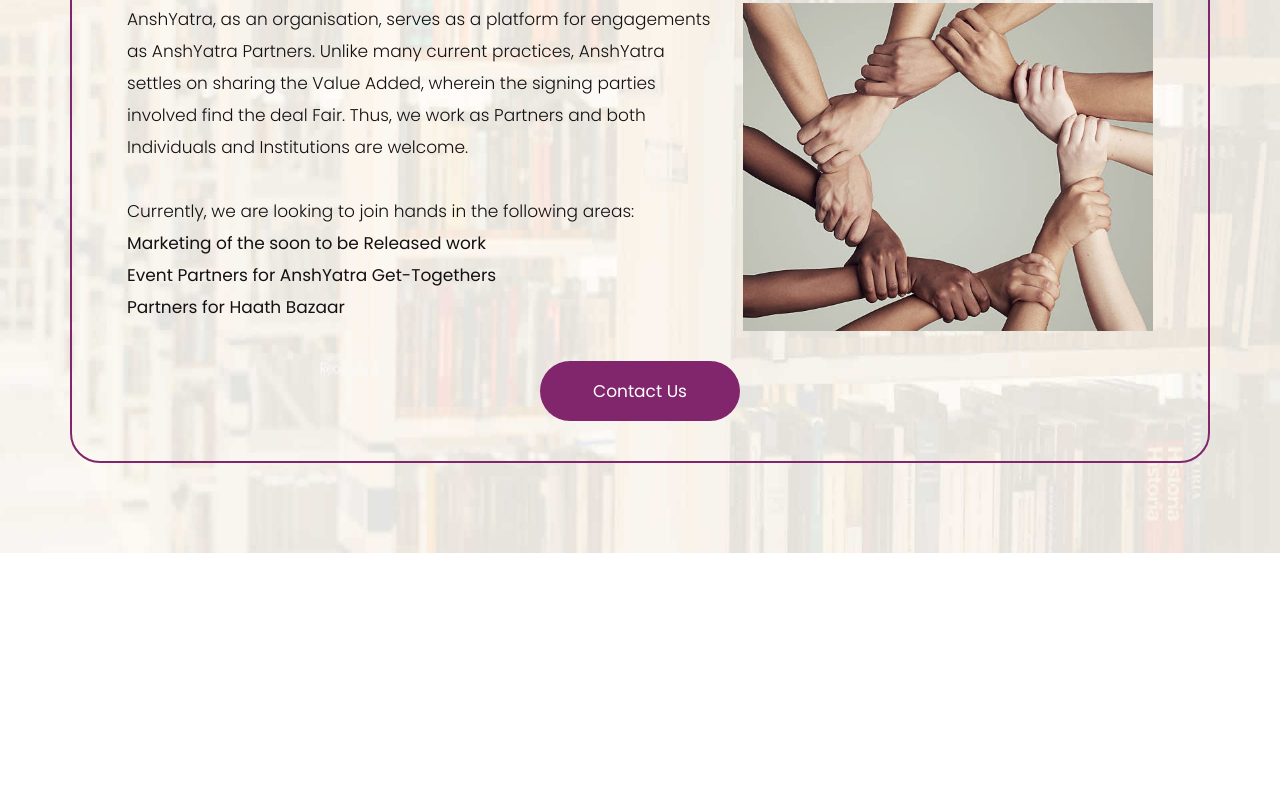
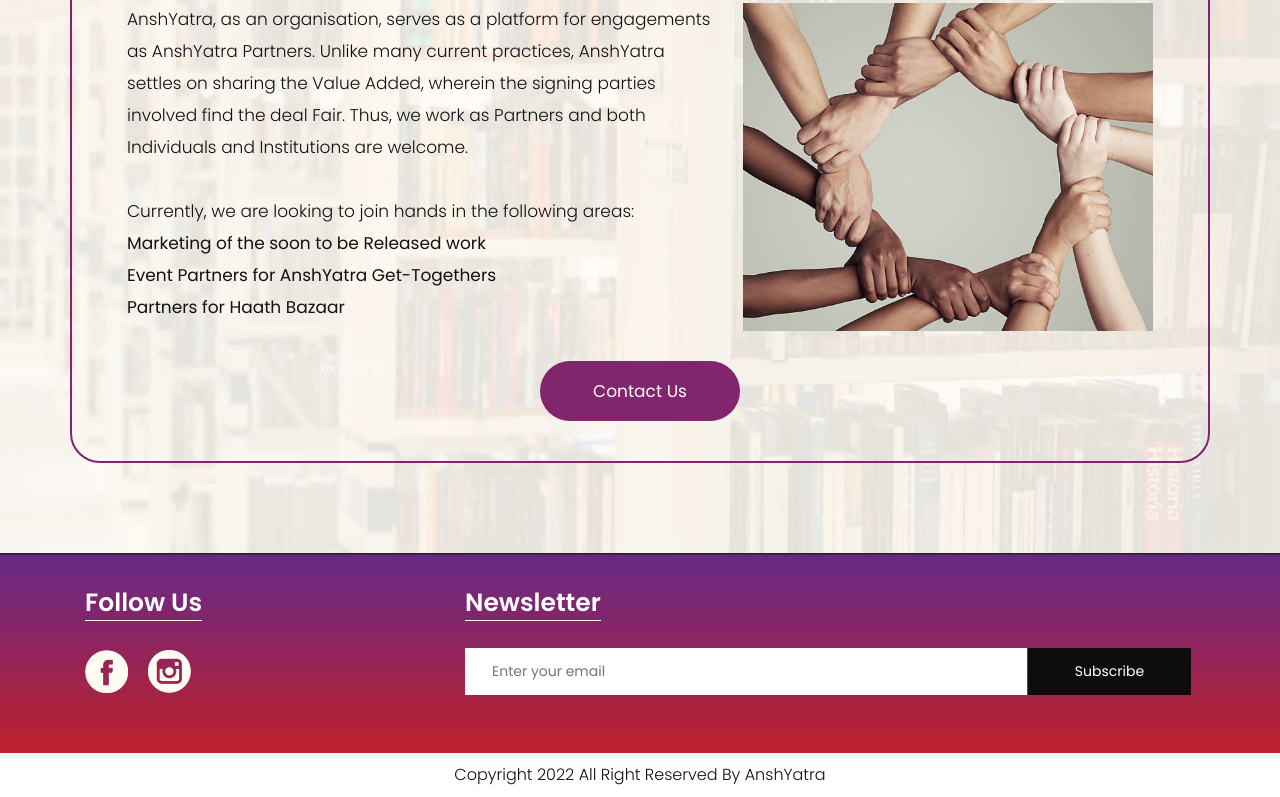
Before and after one commit to 0x3043/AnshYatra, a plain HTML site: page partners.html in a window 1280 px wide. Shown: the part 332-1129 px from the top of the page. Before the commit the page ends 885 px from the top, so only its background shows below. Drawn offline with Linux system fonts and the light colour scheme.

Commit message:
Update partners.html

```diff
--- a/partners.html
+++ b/partners.html
@@ -103,3 +103,34 @@
                </div>
             </div>
          </div>
+         <footer>
+            <div class="footer">
+               <div class="container">
+                  <div class="row pdn-top-30">
+                     <div class="col-xl-4 col-lg-4 col-md-4 col-sm-12">
+                        <div class="Follow">
+                           <h3>Follow Us</h3>
+                        </div>
+                        <ul class="location_icon">
+                           <li> <a href="#"><img src="icon/facebook.png"></a></li>
+
+
+                           <li> <a href="#"><img src="icon/instagram.png"></a></li>
+                        </ul>
+                     </div>
+                     <div class="col-xl-8 col-lg-8 col-md-8 col-sm-12">
+                        <div class="Follow">
+                           <h3>Newsletter</h3>
+                        </div>
+                        <input class="Newsletter" placeholder="Enter your email" type="Enter your email">
+                        <button class="Subscribe">Subscribe</button>
+                     </div>
+                  </div>
+               </div>
+            </div>
+            <div class="copyright">
+               <div class="container">
+                  <p>Copyright 2022 All Right Reserved By <a href="https://wwww.anshyatra.com">AnshYatra</a></p>
+               </div>
+            </div>
+         </footer>
```
